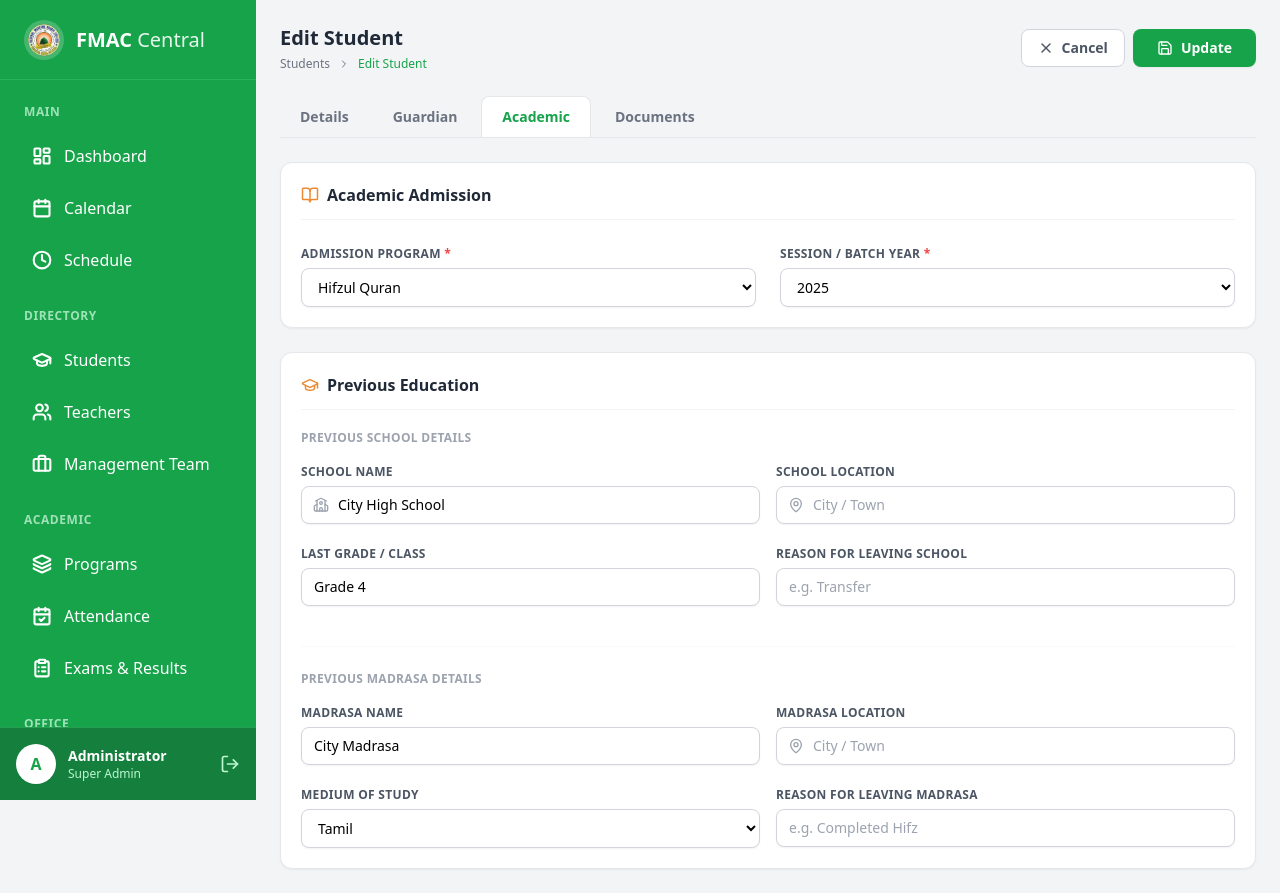
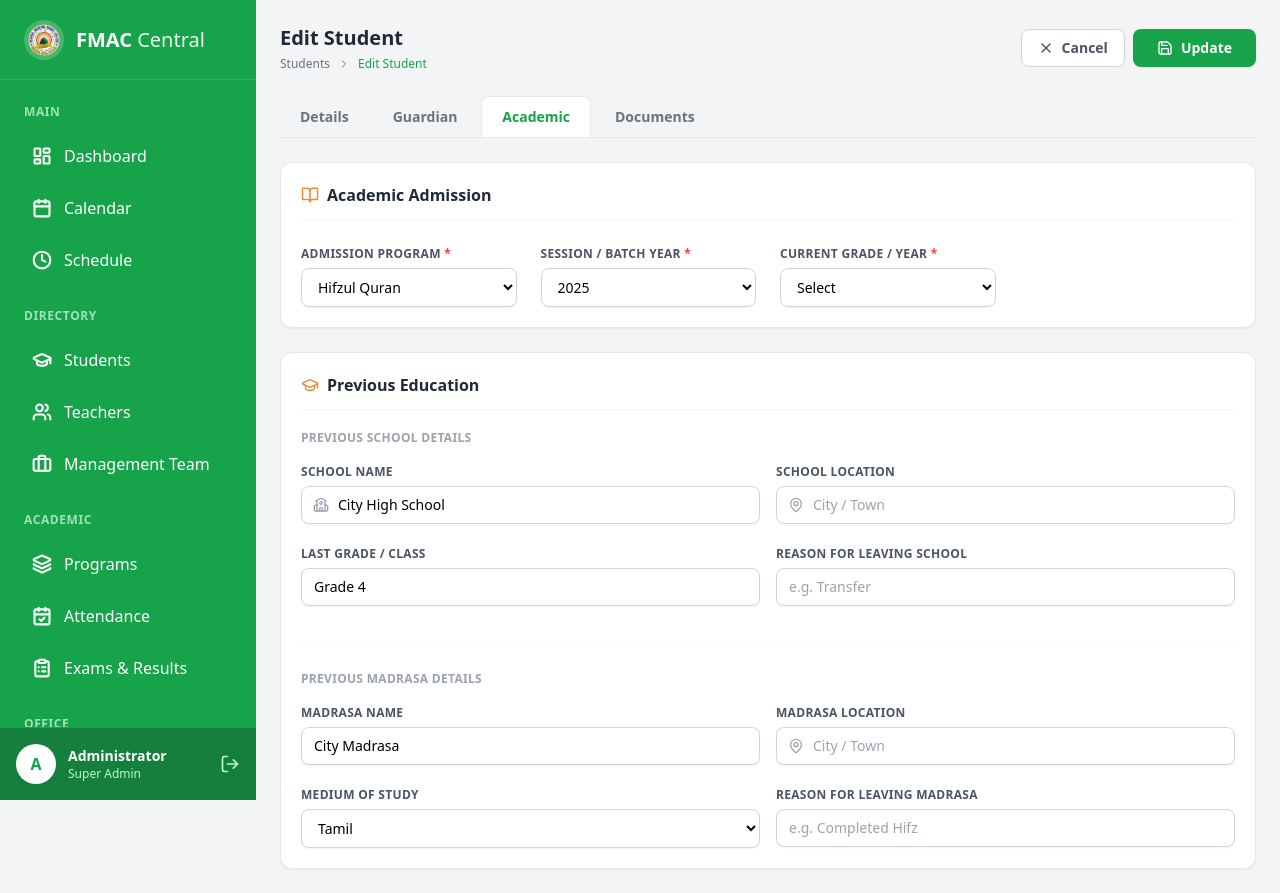
Before and after one commit to fazilmuhammad20020719-ai/system-front-end, a React (Vite) app: page /edit-student/1 in a window 1280 px wide. Both pictures are taken after a click on the button "Academic". Built offline with nearby package versions, Linux system fonts and the light colour scheme.

Commit message:
Update message

```diff
--- a/src/AddStudent.jsx
+++ b/src/AddStudent.jsx
@@ -24,7 +24,7 @@ const AddStudent = () => {
         // Guardian
         guardianName: '', guardianRelation: 'Father', guardianOccupation: '', guardianPhone: '', guardianEmail: '',
         // Academic
-        program: '', session: '2025', admissionDate: '', lastStudiedGrade: '', previousSchoolName: '', previousCollegeName: '', mediumOfStudy: 'Tamil',
+        program: '', session: '2025', currentYear: 'Year 1', status: 'Active', admissionDate: '', lastStudiedGrade: '', previousSchoolName: '', previousCollegeName: '', mediumOfStudy: 'Tamil',
         // Uploads
         nicFront: null, nicBack: null, studentSignature: null, birthCertificate: null,
         // New Uploads
--- a/src/add-student/StudentAcademicInfo.jsx
+++ b/src/add-student/StudentAcademicInfo.jsx
@@ -14,7 +14,7 @@ const StudentAcademicInfo = ({ formData, handleChange }) => {
                     <BookOpen className="text-[#EB8A33]" size={18} /> Academic Admission
                 </h3>
 
-                <div className="grid grid-cols-1 md:grid-cols-2 gap-6">
+                <div className="grid grid-cols-1 md:grid-cols-2 lg:grid-cols-4 gap-6">
                     <SelectField
                         label="Admission Program"
                         name="program"
@@ -29,6 +29,14 @@ const StudentAcademicInfo = ({ formData, handleChange }) => {
                         value={formData.session}
                         onChange={handleChange}
                         options={years}
+                        required
+                    />
+                    <SelectField
+                        label="Current Grade / Year"
+                        name="currentYear"
+                        value={formData.currentYear}
+                        onChange={handleChange}
+                        options={['Year 1', 'Year 2', 'Year 3', 'Year 4', 'Year 5', 'Year 6', 'Year 7', 'Year 8']}
                         required
                     />
                 </div>
--- a/src/add-student/StudentPersonalInfo.jsx
+++ b/src/add-student/StudentPersonalInfo.jsx
@@ -37,6 +37,15 @@ const StudentPersonalInfo = ({ formData, handleChange }) => {
                     <InputField label="Date of Birth" name="dob" type="date" value={formData.dob} onChange={handleChange} icon={Calendar} />
                     <InputField label="Email" name="email" type="email" value={formData.email} onChange={handleChange} icon={Mail} />
                     <InputField label="Phone" name="phone" value={formData.phone} onChange={handleChange} icon={Phone} />
+
+                    <SelectField
+                        label="Student Status"
+                        name="status"
+                        value={formData.status}
+                        onChange={handleChange}
+                        options={['Active', 'Inactive', 'Graduated', 'Suspended']}
+                        required
+                    />
                 </div>
             </div>
         </div>
```
